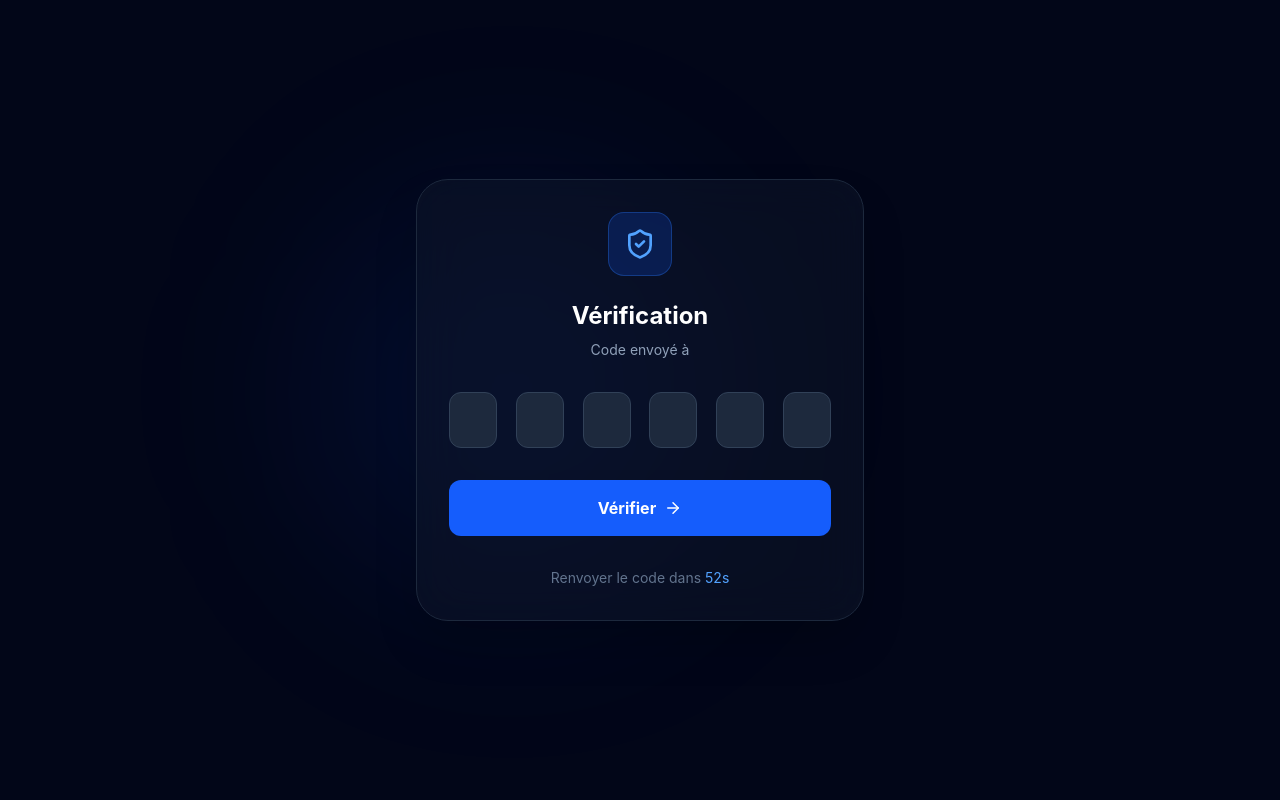
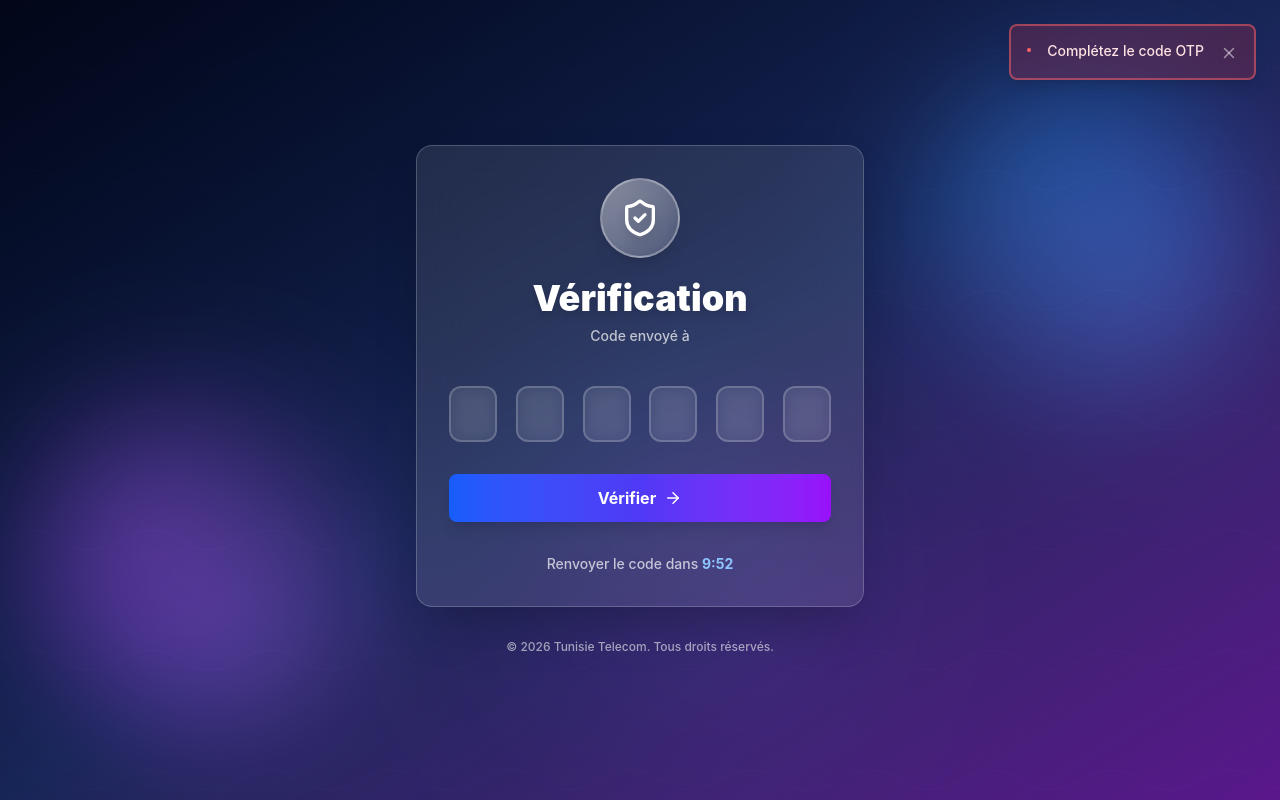
Before and after one commit to kraken-amen/gestion_stock, a React app in the folder frontend/: page /otp in a window 1280 px wide. Both pictures are taken after typing "Sample", "Sample", "Sample", "Sample", "Sample", "Sample" into the empty fields and a click on the button "Vérifier". Built offline with nearby package versions, Linux system fonts and the light colour scheme; the HTML template or start-up script is replaced by a standard one.

Commit message:
change otp font and make toast

```diff
--- a/frontend/src/pages/Login.tsx
+++ b/frontend/src/pages/Login.tsx
@@ -1,7 +1,7 @@
 import { useState } from "react"
 import { login } from "../services/authService"
 import { useNavigate } from "react-router-dom"
-import { Mail, Lock, Eye, EyeOff } from "lucide-react"
+import { Mail, Lock, Eye, EyeOff ,X} from "lucide-react"
 import type { Toast } from "../types"
 
 const Login = () => {
@@ -19,6 +19,10 @@ const Login = () => {
   setTimeout(() => {
     setToasts((prev) => prev.filter((t) => t.id !== id));
   }, 5000);
+};
+// Fonction de suppression manuel du toast
+  const removeToast = (id: number) => {
+    setToasts((prev) => prev.filter((t) => t.id !== id));
   };
   // --- LOGIQUE DE CONNEXION ---
 const handleLogin = async (e: React.FormEvent) => {
@@ -193,19 +197,29 @@ const Login = () => {
         {toasts.map((toast) => (
           <div
             key={toast.id}
-            className={`flex items-start gap-4 p-4 rounded-lg backdrop-blur-xl border-2 shadow-lg animate-in slide-in-from-right transition-all duration-300 ${toast.type === 'success'
+            className={`flex items-start gap-4 p-4 rounded-lg backdrop-blur-xl border-2 shadow-lg animate-in slide-in-from-right transition-all duration-300 ${
+              toast.type === 'success'
                 ? 'bg-green-500/20 border-green-400/50 text-green-100'
                 : 'bg-red-500/20 border-red-400/50 text-red-100'
             }`}
           >
             {/* Indicateur de couleur */}
             <div
-              className={`w-1 h-1 rounded-full mt-1.5 ${toast.type === 'success' ? 'bg-green-400' : 'bg-red-400'
+              className={`w-1 h-1 rounded-full mt-1.5 ${
+                toast.type === 'success' ? 'bg-green-400' : 'bg-red-400'
               }`}
             ></div>
 
             {/* Message */}
             <p className="flex-1 font-medium text-sm leading-tight">{toast.message}</p>
+
+            {/* Bouton fermer */}
+            <button
+              onClick={() => removeToast(toast.id)}
+              className="text-white/50 hover:text-white transition-colors flex-shrink-0 mt-0.5"
+            >
+              <X size={18} />
+            </button>
           </div>
         ))}
       </div>
--- a/frontend/src/pages/Otp.tsx
+++ b/frontend/src/pages/Otp.tsx
@@ -1,18 +1,30 @@
 import { useState, useRef, useEffect } from 'react';
 import { useLocation, useNavigate } from 'react-router-dom';
-import { ShieldCheck, ArrowRight, RefreshCcw } from 'lucide-react';
+import { ShieldCheck, ArrowRight, RefreshCcw, X } from 'lucide-react';
 import { verifyOTP, resendOTP } from '../services/otpServidce';
 
 export default function Otp() {
   const [otp, setOtp] = useState(['', '', '', '', '', '']);
-  const [timer, setTimer] = useState(60); // 1 minute
+  const [timer, setTimer] = useState(600); // 10 minutes
   const [loading, setLoading] = useState(false);
+  const [toasts, setToasts] = useState<Array<{ id: number; message: string; type: 'error' | 'success' }>>([]);
 
   const inputRefs = useRef<(HTMLInputElement | null)[]>([]);
   const location = useLocation();
   const navigate = useNavigate();
 
   const email = location.state?.email || ""; // login
+
+  // Fonction pour ajouter une notification toast
+  const addToast = (message: string, type: 'error' | 'success' = 'error') => {
+    const id = Date.now();
+    setToasts((prev) => [...prev, { id, message, type }]);
+  };
+
+  // Fonction de suppression manuel du toast
+  const removeToast = (id: number) => {
+    setToasts((prev) => prev.filter((t) => t.id !== id));
+  };
 
   useEffect(() => {
     if (timer > 0) {
@@ -35,18 +47,31 @@ export default function Otp() {
     }
   };
 
+  // Format du timer: affiche les minutes et secondes
+  const formatTime = (seconds: number) => {
+    const mins = Math.floor(seconds / 60);
+    const secs = seconds % 60;
+    return `${mins}:${secs.toString().padStart(2, '0')}`;
+  };
+
   const handleSubmit = async (e: React.FormEvent) => {
     e.preventDefault();
     const code = otp.join('');
-    if (code.length < 6) return alert("Complettez le code");
+    if (code.length < 6) {
+      addToast('Complétez le code OTP', 'error');
+      return;
+    }
 
     setLoading(true);
     try {
       const data = await verifyOTP(email, code);
       localStorage.setItem('token', data.token);
+      addToast('Vérification réussie! Redirection...', 'success');
+      setTimeout(() => {
         navigate('/dashboard');
+      }, 1500);
     } catch (err: any) {
-      alert(err.response?.data?.message || "Code incorrect");
+      addToast(err.response?.data?.message || 'Code incorrect', 'error');
     } finally {
       setLoading(false);
     }
@@ -55,29 +80,68 @@ export default function Otp() {
   const handleResend = async () => {
     try {
       await resendOTP(email);
-      setTimer(60);
+      setTimer(600); // Reset to 10 minutes
       setOtp(['', '', '', '', '', '']);
+      addToast('Code renvoyé avec succès', 'success');
     } catch (err) {
-      alert("Erreur lors de l'envoi");
+      addToast('Erreur lors de l\'envoi du code', 'error');
     }
   };
 
   return (
-    <div className="relative min-h-screen bg-slate-950 flex items-center justify-center p-6">
-      <div className="absolute top-1/4 left-1/4 w-96 h-96 bg-blue-600/10 rounded-full blur-[100px]"></div>
+    <div className="min-h-screen overflow-hidden relative font-sans">
+      {/* Background avec les couleurs Tunisie Telecom - Bleu sombre et Violet */}
+      <div className="absolute inset-0">
+        {/* Gradient principal: bleu sombre -> violet */}
+        <div className="absolute inset-0 bg-gradient-to-br from-slate-950 via-blue-950 to-purple-900 opacity-100"></div>
 
-      <div className="relative z-10 w-full max-w-md bg-slate-900/50 backdrop-blur-xl border border-slate-800 p-8 rounded-[2rem] shadow-2xl">
-        <div className="w-16 h-16 bg-blue-600/20 rounded-2xl flex items-center justify-center mx-auto mb-6 border border-blue-500/30">
-          <ShieldCheck className="w-8 h-8 text-blue-400" />
+        {/* Blob animé bleu */}
+        <div className="absolute top-20 right-10 w-80 h-80 bg-gradient-to-bl from-blue-600 via-blue-500 to-transparent rounded-full mix-blend-screen filter blur-3xl opacity-20 animate-pulse"></div>
+
+        {/* Blob animé violet */}
+        <div className="absolute bottom-20 left-10 w-80 h-80 bg-gradient-to-tr from-purple-600 via-purple-500 to-transparent rounded-full mix-blend-screen filter blur-3xl opacity-20 animate-pulse" style={{ animationDelay: '2s' }}></div>
+
+        {/* Blob animé bleu-violet au centre */}
+        <div className="absolute top-1/2 right-1/3 w-96 h-96 bg-gradient-to-bl from-indigo-500 to-transparent rounded-full mix-blend-screen filter blur-3xl opacity-15" style={{ animationDelay: '1s' }}></div>
+
+        {/* Effet de lignes ondulées */}
+        <div className="absolute inset-0 opacity-5 mix-blend-overlay">
+          <svg width="100%" height="100%" xmlns="http://www.w3.org/2000/svg">
+            <defs>
+              <pattern id="waves" patternUnits="userSpaceOnUse" width="120" height="120">
+                <path d="M 0 60 Q 30 40 60 60 T 120 60" stroke="white" strokeWidth="1" fill="none" />
+              </pattern>
+            </defs>
+            <rect width="100%" height="100%" fill="url(#waves)" />
+          </svg>
+        </div>
       </div>
 
-        <h1 className="text-2xl font-bold text-white text-center mb-2">Vérification</h1>
-        <p className="text-slate-400 text-center text-sm mb-8">
-          Code envoyé à <span className="text-blue-400">{email}</span>
+      {/* Contenu principal */}
+      <div className="relative z-10 min-h-screen flex items-center justify-center px-4 py-8">
+        <div className="w-full max-w-md">
+          {/* Conteneur principal du formulaire */}
+          <div className="backdrop-blur-xl bg-white/10 rounded-2xl shadow-2xl p-8 border border-white/20 hover:border-white/30 transition-all duration-300">
+            {/* Header avec icône */}
+            <div className="mb-10 text-center">
+              {/* Icône protection */}
+              <div className="inline-flex items-center justify-center w-20 h-20 rounded-full bg-gradient-to-br from-white/40 to-white/10 mb-5 border-2 border-white/30 backdrop-blur-md shadow-lg">
+                <ShieldCheck className="w-10 h-10 text-white drop-shadow-lg" />
+              </div>
+
+              {/* Titre principal */}
+              <h1 className="text-4xl font-black text-white mb-2 drop-shadow-lg">Vérification</h1>
+
+              {/* Sous-titre */}
+              <p className="text-white/70 text-sm font-medium">
+                Code envoyé à <span className="text-blue-300 font-bold">{email}</span>
               </p>
+            </div>
 
+            {/* Formulaire */}
             <form onSubmit={handleSubmit} className="space-y-8">
-          <div className="flex justify-between gap-2">
+              {/* Champs OTP */}
+              <div className="flex justify-between gap-3">
                 {otp.map((digit, index) => (
                   <input
                     key={index}
@@ -85,33 +149,90 @@ export default function Otp() {
                       inputRefs.current[index] = el;
                     }}
                     type="text"
+                    inputMode="numeric"
                     maxLength={1}
                     value={digit}
                     onChange={(e) => handleChange(index, e.target.value)}
                     onKeyDown={(e) => handleKeyDown(index, e)}
-                className="w-12 h-14 text-center text-xl font-bold bg-slate-800 border border-slate-700 rounded-xl text-white focus:border-blue-500 outline-none"
+                    className="w-12 h-14 text-center text-2xl font-bold bg-white/5 backdrop-blur-sm border-2 border-white/20 focus:border-white/50 focus:bg-white/15 rounded-xl text-white focus:outline-none transition-all"
                   />
                 ))}
               </div>
 
+              {/* Bouton de vérification */}
               <button
+                type="submit"
                 disabled={loading}
-            className="w-full py-4 bg-blue-600 hover:bg-blue-500 disabled:opacity-50 text-white font-bold rounded-xl transition-all flex items-center justify-center gap-2"
+                className="w-full py-3 rounded-lg font-bold text-white bg-gradient-to-r from-blue-600 via-indigo-600 to-purple-600 hover:from-blue-700 hover:via-indigo-700 hover:to-purple-700 hover:shadow-2xl transition-all duration-300 disabled:opacity-70 disabled:cursor-not-allowed transform hover:scale-[1.02] shadow-lg flex items-center justify-center gap-2"
               >
-            {loading ? "Vérification..." : "Vérifier"} <ArrowRight size={18} />
+                {loading ? (
+                  <>
+                    <div className="w-4 h-4 border-2 border-white border-t-transparent rounded-full animate-spin"></div>
+                    <span>Vérification...</span>
+                  </>
+                ) : (
+                  <>
+                    Vérifier <ArrowRight size={18} />
+                  </>
+                )}
               </button>
             </form>
 
+            {/* Section Timer / Resend */}
             <div className="mt-8 text-center text-sm">
               {timer > 0 ? (
-            <p className="text-slate-500">Renvoyer le code dans <span className="text-blue-400">{timer}s</span></p>
+                <p className="text-white/70 font-medium">
+                  Renvoyer le code dans <span className="text-blue-300 font-bold">{formatTime(timer)}</span>
+                </p>
               ) : (
-            <button onClick={handleResend} className="text-blue-400 hover:underline font-bold flex items-center gap-2 mx-auto">
-              <RefreshCcw size={14} /> Renvoyer un nouveau code
+                <button
+                  onClick={handleResend}
+                  className="text-blue-300 hover:text-blue-200 font-bold flex items-center gap-2 mx-auto transition-colors hover:underline"
+                >
+                  <RefreshCcw size={16} /> Renvoyer un nouveau code
                 </button>
               )}
             </div>
           </div>
+
+          {/* Copyright */}
+          <p className="mt-8 text-center text-white/60 text-xs font-medium">
+            © 2026 Tunisie Telecom. Tous droits réservés.
+          </p>
+        </div>
+      </div>
+
+      {/* Conteneur des notifications Toast */}
+      <div className="fixed top-6 right-6 z-50 space-y-3 max-w-sm">
+        {toasts.map((toast) => (
+          <div
+            key={toast.id}
+            className={`flex items-start gap-4 p-4 rounded-lg backdrop-blur-xl border-2 shadow-lg ${
+              toast.type === 'success'
+                ? 'bg-green-500/20 border-green-400/50 text-green-100'
+                : 'bg-red-500/20 border-red-400/50 text-red-100'
+            }`}
+          >
+            {/* Indicateur de couleur */}
+            <div
+              className={`w-1 h-1 rounded-full mt-1.5 ${
+                toast.type === 'success' ? 'bg-green-400' : 'bg-red-400'
+              }`}
+            ></div>
+
+            {/* Message */}
+            <p className="flex-1 font-medium text-sm leading-tight">{toast.message}</p>
+
+            {/* Bouton fermer */}
+            <button
+              onClick={() => removeToast(toast.id)}
+              className="text-white/50 hover:text-white transition-colors flex-shrink-0 mt-0.5"
+            >
+              <X size={18} />
+            </button>
+          </div>
+        ))}
+      </div>
     </div>
   );
 }
--- a/frontend/src/services/otpServidce.ts
+++ b/frontend/src/services/otpServidce.ts
@@ -5,7 +5,7 @@ export const verifyOTP = async (email: string, code: string): Promise<OtpRespons
   //verificationCode
   const response = await api.post<OtpResponse>('/auth/verify-otp', {
     email,
-    verificationCode: code
+    code
   });
   return response.data;
 };
```
Lines whose indentation alone changed are shown as unchanged.
